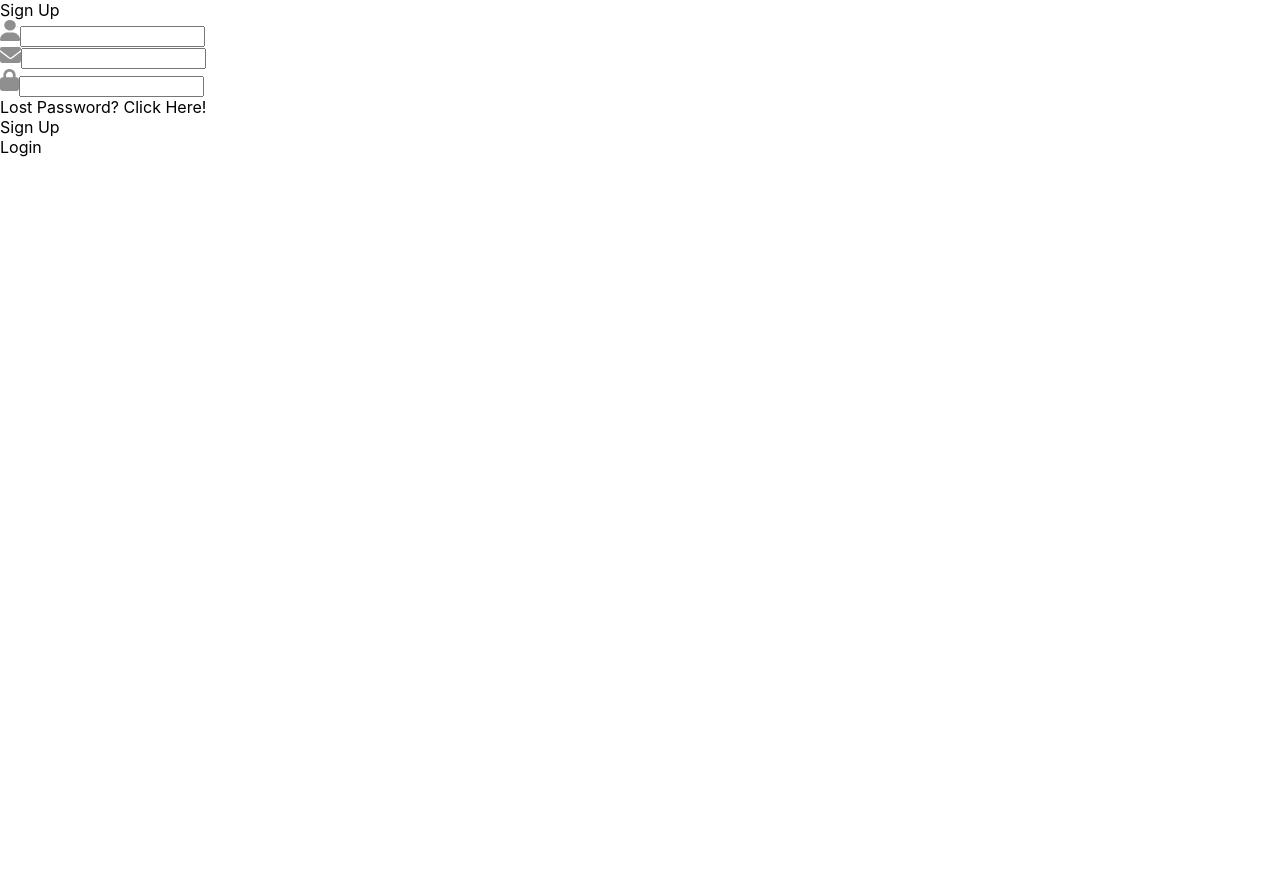
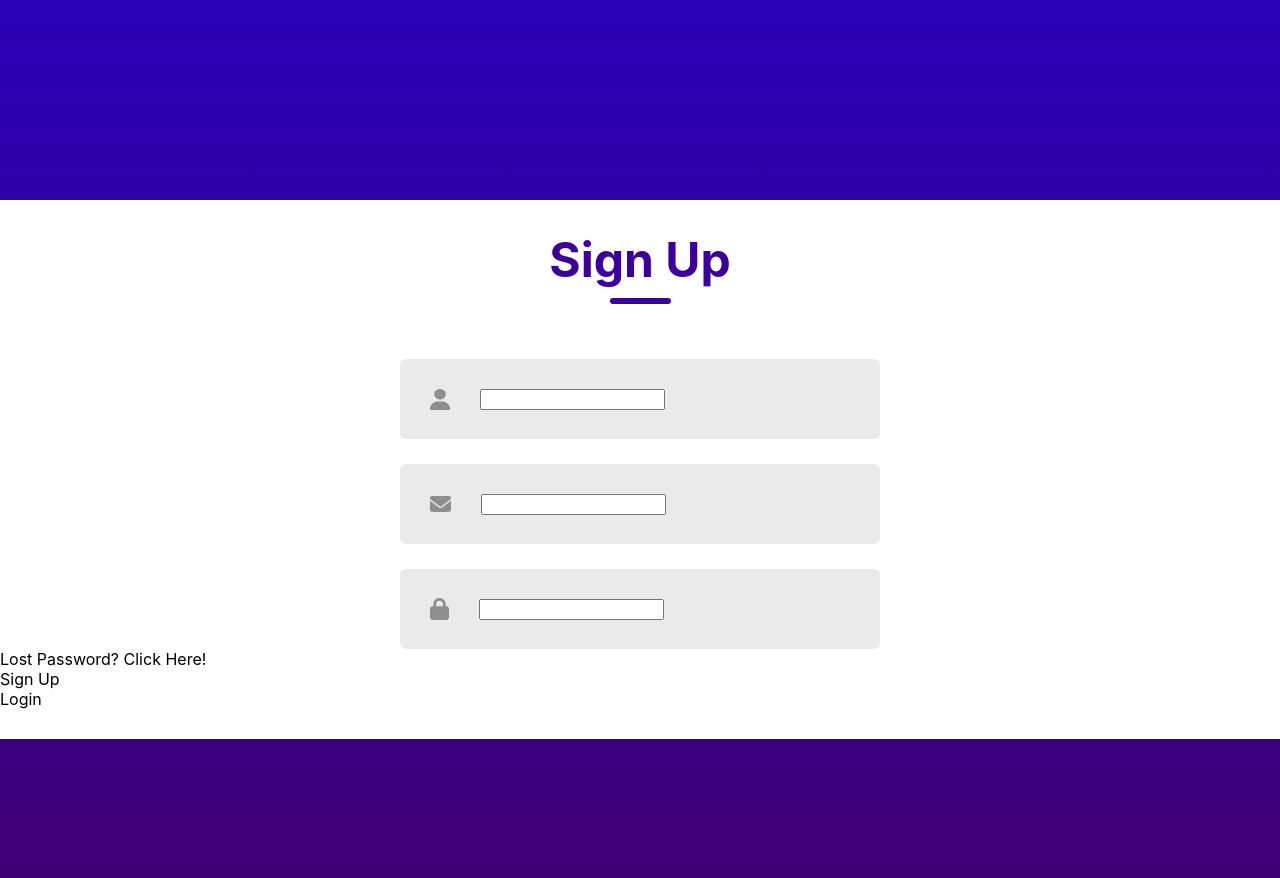
Before and after one commit to SwathiPriya37/signup-login_form, a React (Create React App) app: page / in a window 1280 px wide. Shown: the top 878 px of the page. Before the commit the page ends 800 px from the top, so only its background shows below. Built offline with nearby package versions, Linux system fonts and the light colour scheme.

Commit message:
modified basic format

```diff
--- a/src/components/LoginSignup/LoginSignup.css
+++ b/src/components/LoginSignup/LoginSignup.css
@@ -0,0 +1,46 @@
+.container{
+    display: flex;
+    flex-direction: column;
+    margin: auto;
+    margin-top: 200px;
+    background: white;
+    padding-bottom: 30px;
+
+}
+.header{
+    display: flex;
+    flex-direction: column;
+    align-items: center;
+    gap: 9px;
+    width: 100%;
+    margin-top: 30px;
+}
+.text{
+    color: #3c009d;
+    font-size: 48px;
+    font-weight: 700;
+}
+.underline{
+    width: 61px;
+    height: 6px;
+    background: #3c009d;
+    border-radius: 9px
+}
+.inputs{
+    margin-top: 55px;
+    display: flex;
+    flex-direction: column;
+    gap: 25px;
+}
+.input{
+    display: flex;
+    align-items: center;
+    margin: auto;
+    width: 480px;
+    height: 80px;
+    background: #eaeaea;
+    border-radius: 6px;
+}
+.input img{
+    margin: 0px 30px;
+}
--- a/src/components/LoginSignup/LoginSignup.jsx
+++ b/src/components/LoginSignup/LoginSignup.jsx
@@ -8,7 +8,7 @@ import password_icon from '../Assets/password.png'
 const LoginSignup = () => {
   return (
     <div className='container'>
-      <div className="heade">
+      <div className="header">
         <div className="text">Sign Up</div>
         <div className="underline"></div>
       </div>
--- a/src/index.css
+++ b/src/index.css
@@ -5,6 +5,8 @@ body {
     sans-serif;
   -webkit-font-smoothing: antialiased;
   -moz-osx-font-smoothing: grayscale;
+  height: 100vh;
+  background: linear-gradient(#2a00b7, #42006c);
 }
 
 code {
```
